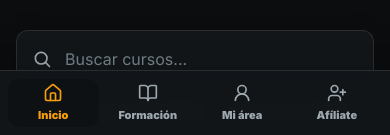
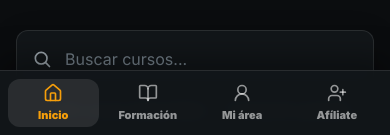
Before and after one commit to AROCA84/-sindicato-operarios, a Next.js app: page / in a window 390 px wide. Shown: the part 709-844 px from the top of the page. Built offline with nearby package versions, Linux system fonts and the light colour scheme.

Commit message:
style: refine mobile industrial navigation

```diff
--- a/components/mobile-bottom-nav.tsx
+++ b/components/mobile-bottom-nav.tsx
@@ -15,13 +15,13 @@ export function MobileBottomNav() {
   const pathname = usePathname();
 
   return (
-    <nav className="fixed inset-x-0 bottom-0 z-50 border-t border-slate-200 bg-white/95 px-2 pt-2 shadow-[0_-8px_24px_rgba(0,0,0,0.08)] backdrop-blur md:hidden" style={{ paddingBottom: "max(0.5rem, env(safe-area-inset-bottom))" }} aria-label="Navegación principal">
+    <nav className="fixed inset-x-0 bottom-0 z-50 border-t border-white/10 bg-white/95 px-2 pt-2 shadow-[0_-12px_30px_rgba(0,0,0,0.35)] backdrop-blur md:hidden" style={{ paddingBottom: "max(0.5rem, env(safe-area-inset-bottom))" }} aria-label="Navegación principal">
       <div className="mx-auto grid max-w-lg grid-cols-4 gap-1">
         {items.map((item) => {
           const active = item.href === "/" ? pathname === "/" : pathname.startsWith(item.href);
           const Icon = item.icon;
           return (
-            <Link key={item.href} href={item.href} className={`flex min-h-12 flex-col items-center justify-center rounded-xl text-[11px] font-black transition-colors ${active ? "bg-navy text-safety" : "text-slate-500"}`} aria-current={active ? "page" : undefined}>
+            <Link key={item.href} href={item.href} className={`flex min-h-12 flex-col items-center justify-center rounded-xl text-[11px] font-black transition-colors ${active ? "bg-white/10 text-safety" : "text-white/55"}`} aria-current={active ? "page" : undefined}>
               <Icon className="h-5 w-5" />
               <span className="mt-1">{item.label}</span>
             </Link>
```
